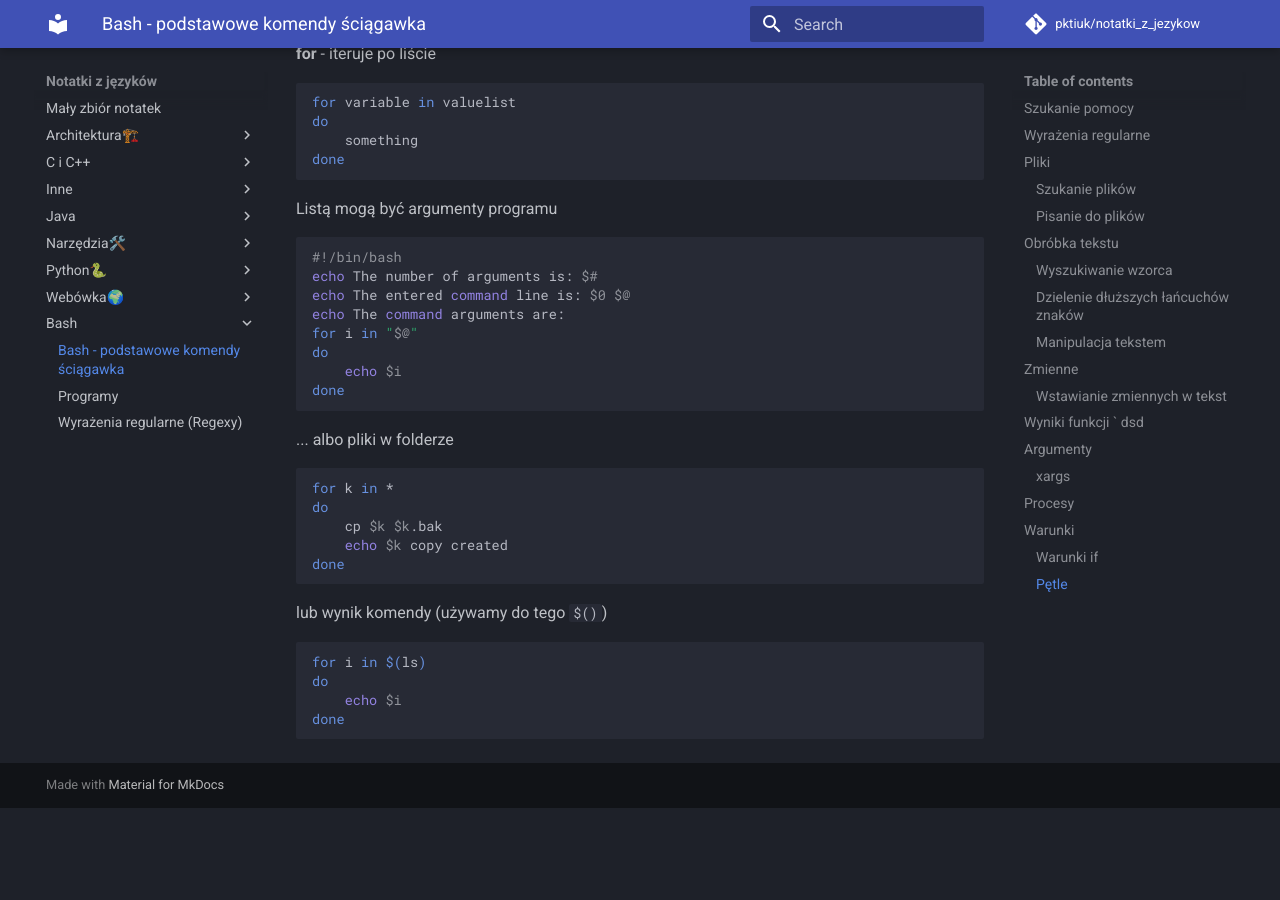
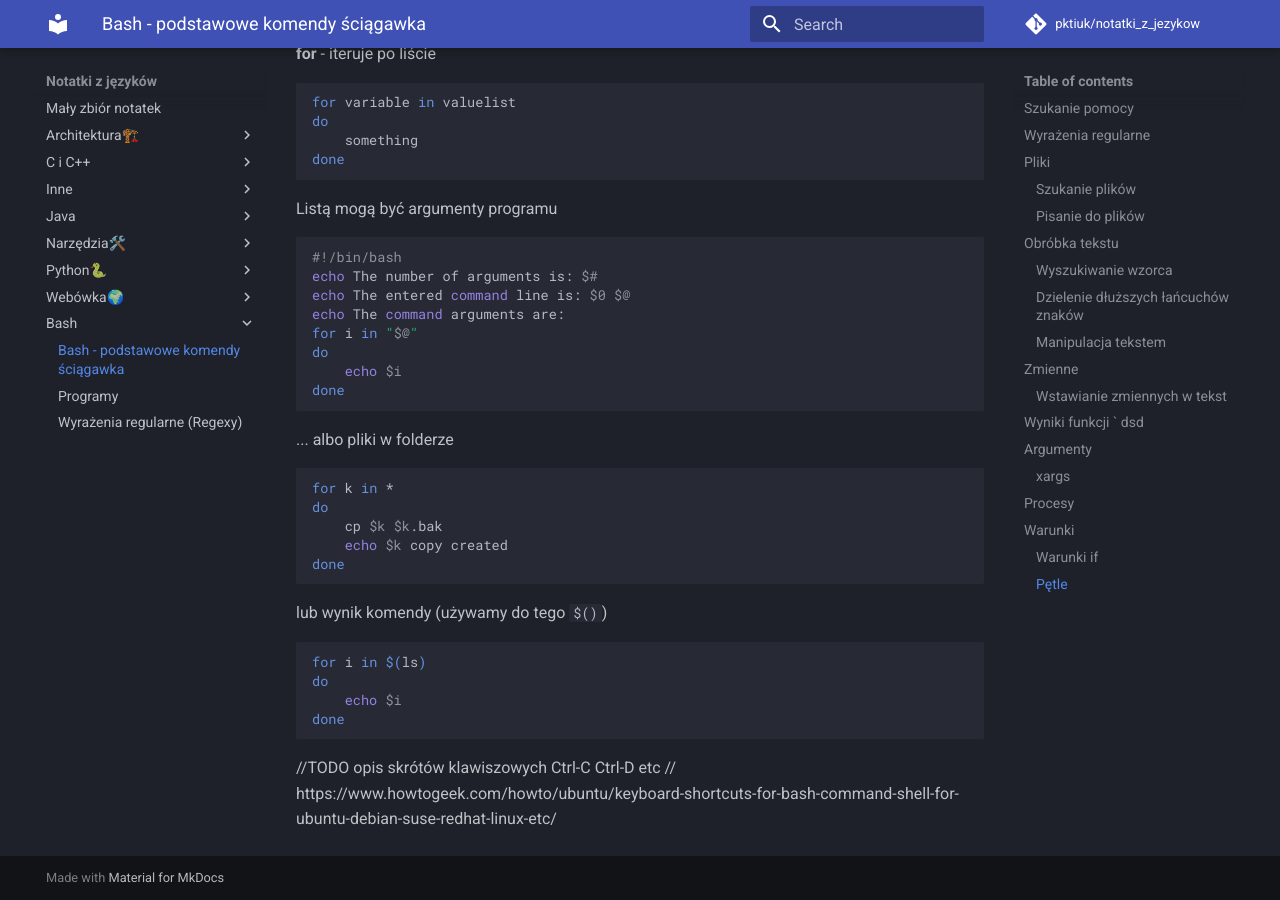
Before and after one commit to pktiuk/notatki_z_jezykow, an MkDocs documentation site: the page built from docs/bash/cheatsheet.md, in a window 1280 px wide and 900 px high, scrolled down 6520 px. Built offline with MkDocs 1.6.1 and Material for MkDocs 9.7.7, drawn with Linux system fonts in a browser that asks for light colours; comment, search, counter and statistics services are not loaded; before the commit the page ends 7328 px from its top, so only the background shows below that.

Commit message:
Dodanie trochę TODO

````diff
--- a/docs/bash/cheatsheet.md
+++ b/docs/bash/cheatsheet.md
@@ -310,3 +310,6 @@ do
     echo $i
 done
 ```
+
+//TODO opis skrótów klawiszowych Ctrl-C Ctrl-D etc
+// https://www.howtogeek.com/howto/ubuntu/keyboard-shortcuts-for-bash-command-shell-for-ubuntu-debian-suse-redhat-linux-etc/
````
Also changed, not shown: docs/Architektura🏗️/uml.md (+2 -0 lines), docs/C i C++/0_C.md (+3 -0 lines).
